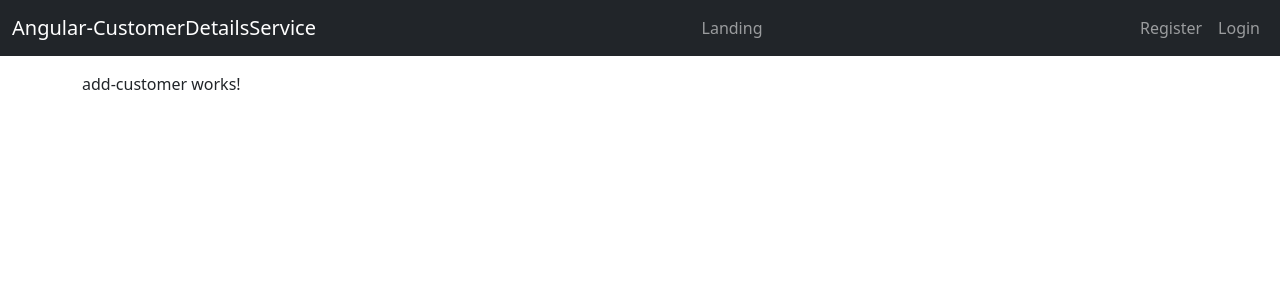
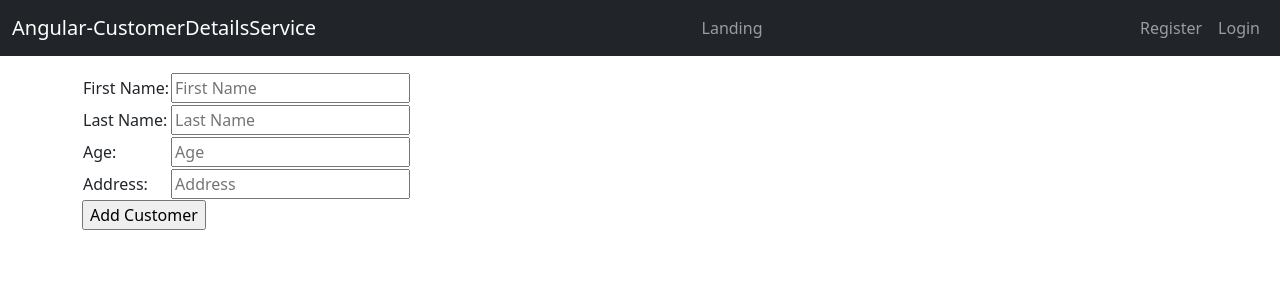
Before and after one commit to ThatDRW/Angular-CustomerDetailsService, an Angular app: page /customer/add in a window 1280 px wide. Shown: the top 300 px of the page. Built offline with nearby package versions, Linux system fonts and the light colour scheme.

Commit message:
Impl: AddCustomer functionality.

```diff
--- a/src/app/components/add-customer/add-customer.component.html
+++ b/src/app/components/add-customer/add-customer.component.html
@@ -1 +1,30 @@
-<p>add-customer works!</p>
+<div *ngIf="hasError" class="alert alert-danger">{{errorMessage}}</div>
+<div *ngIf="submitted" class="alert alert-success">Customer added succesfully.</div>
+
+<div *ngIf="!submitted">
+    <table>
+        <tr>
+            <td><label for="firstname">First Name:</label></td>
+            <td><input [(ngModel)]="customer.firstname" id="firstname" placeholder="First Name"/></td>
+            <td>{{customer.firstname}}</td>
+        </tr>
+        <tr>
+            <td><label for="lastname">Last Name:</label></td>
+            <td><input [(ngModel)]="customer.lastname" id="lastname" placeholder="Last Name"/></td>
+            <td>{{customer.lastname}}</td>
+        </tr>
+        <tr>
+            <td><label for="age">Age:</label></td>
+            <td><input [(ngModel)]="customer.age" id="age" placeholder="Age"/></td>
+            <td>{{customer.age}}</td>
+        </tr>
+        <tr>
+            <td><label for="address">Address:</label></td>
+            <td><input [(ngModel)]="customer.address" id="address" placeholder="Address"/></td>
+            <td>{{customer.address}}</td>
+        </tr>
+
+    </table>
+
+    <input type="submit" value="Add Customer" (click)="addCustomer()" />
+</div>
--- a/src/app/components/add-customer/add-customer.component.ts
+++ b/src/app/components/add-customer/add-customer.component.ts
@@ -1,10 +1,71 @@
-import { Component } from '@angular/core';
+import { Component, OnInit } from '@angular/core';
+import { Customer } from 'src/app/models/customer.model';
+import { CustomerService } from 'src/app/services/customer.service';
 
 @Component({
   selector: 'app-add-customer',
   templateUrl: './add-customer.component.html',
   styleUrls: ['./add-customer.component.css']
 })
-export class AddCustomerComponent {
+export class AddCustomerComponent implements OnInit {
+
+    customer:Customer = {
+        id: undefined,
+        firstname: undefined,
+        lastname: undefined,
+        age: undefined,
+        address: undefined
+    };
+
+    hasError = false;
+    errorMessage = '';
+    submitted = false;
+
+    constructor(private customerService: CustomerService) { }
+
+    ngOnInit(): void {
+
+    }
+
+    addCustomer() : void {
+        const data = CustomerService.datafyCustomer(this.customer, false);
+
+        console.log("Adding customer with info " + data);
+
+        this.customerService.addCustomer(data)
+        .subscribe({
+            next: (res) => {
+                console.log(res);
+                this.submitted = true;
+            },
+            error: (e) => {
+                console.error(e);
+                this.hasError = true;
+                console.log(e.error.status + " " + e.error.title);
+                this.errorMessage = e.error.status + " " + e.error.title;
+            }
+        });
+    }
+
+    datafyCustomer(includeId:boolean) : any {
+        if (includeId) {
+            const data = {
+                id: this.customer.id,
+                firstName: this.customer.firstname,
+                lastName: this.customer.lastname,
+                age: this.customer.age,
+                address: this.customer.address
+            };
+            return data;
+        }
+
+        const data = {
+            firstName: this.customer.firstname,
+            lastName: this.customer.lastname,
+            age: this.customer.age,
+            address: this.customer.address
+        };
+        return data;
+    }
 
 }
```
